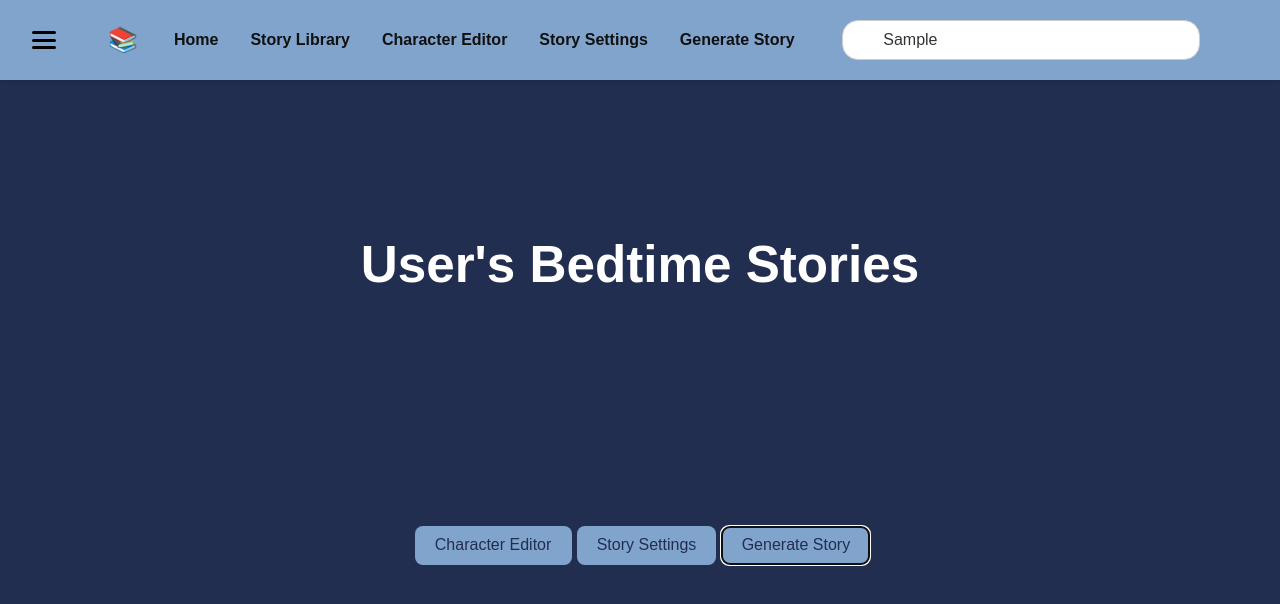
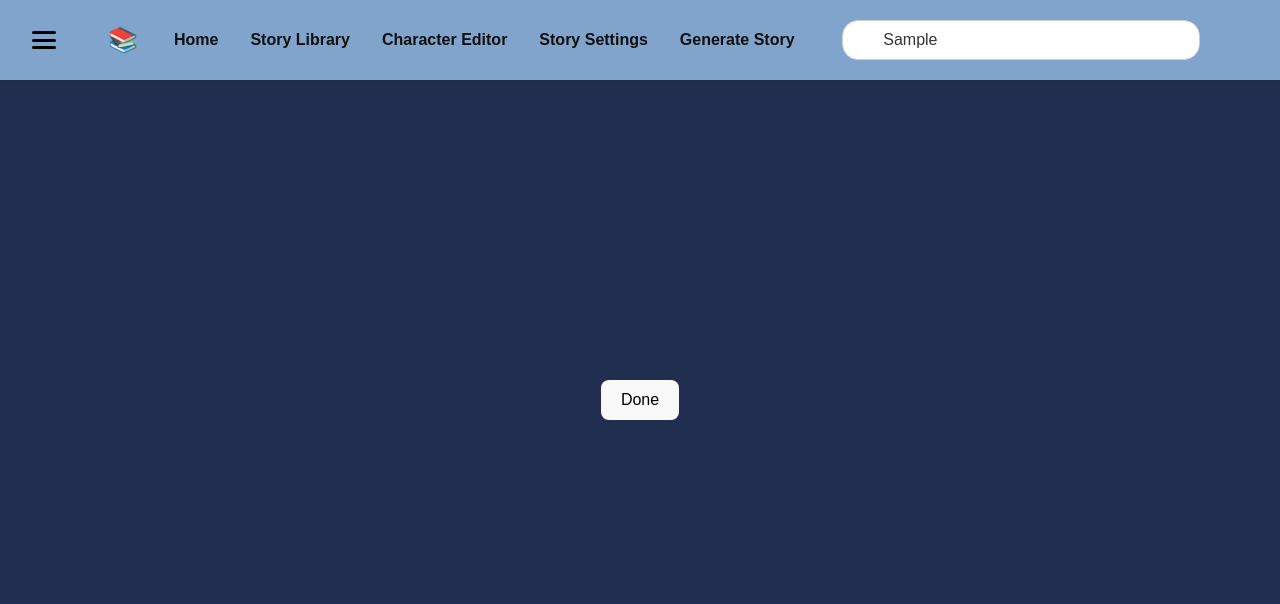
Before and after one commit to juliaketchh/capstone_M_CS4273Spring2025, a React (Vite) app in the folder frontend/bedtime_stories_webapp/: page / in a window 1280 px wide. Both pictures are taken after typing "Sample" into the empty fields and a click on the button "Generate Story". Shown: the top 604 px of the page. Built offline with nearby package versions, Linux system fonts and the light colour scheme.

Commit message:
"added functional buttons connected to components"

```diff
--- /dev/null
+++ b/frontend/bedtime_stories_webapp/src/components/char_edit.jsx
@@ -0,0 +1,8 @@
+export default function CharEdit({ onClose }) {
+    return (
+      <>
+        {/* your editor UI */}
+        <button onClick={onClose}>Done</button>
+      </>
+    );
+  }
--- /dev/null
+++ b/frontend/bedtime_stories_webapp/src/components/generate.jsx
@@ -0,0 +1,8 @@
+export default function StoryGenerate({ onClose }) {
+    return (
+      <>
+        {/* your editor UI */}
+        <button onClick={onClose}>Done</button>
+      </>
+    );
+  }
--- /dev/null
+++ b/frontend/bedtime_stories_webapp/src/components/library.jsx
@@ -0,0 +1,8 @@
+export default function StoryLibrary({ onClose }) {
+    return (
+      <>
+        {/* your editor UI */}
+        <button onClick={onClose}>Done</button>
+      </>
+    );
+  }
--- a/frontend/bedtime_stories_webapp/src/pages/App.jsx
+++ b/frontend/bedtime_stories_webapp/src/pages/App.jsx
@@ -1,32 +1,81 @@
 import { useState } from 'react'
 import '../styles/App.css'
 import Header from '../components/Header'
+import CharEdit from '../components/char_edit.jsx';
+import StoryLibrary from '../components/library.jsx';
+import StoryGenerate from '../components/generate.jsx';
 
 function App() {
-  const [count, setCount] = useState(0)
+  // 'menu'   = main menu
+  // 'edit'   = character editor
+  // 'library' = story library
+  // 'generate' = story generator
+  const [view, setView] = useState('menu');
 
+  // Decide what to render based on the current view
+  switch (view) {
+    case 'edit':
       return (
         <>
-      <Header /> {/* This part adds new header */}
+          <Header />
+          <CharEdit onClose={() => setView('menu')} />
+        </>
+      );
 
-      <h1>User's Bedtime Stories</h1>
+    case 'library':
+      return (
+        <>
+          <Header />
+          <StoryLibrary onClose={() => setView('menu')} />
+        </>
+      );
+
+    case 'generate':
+      return (
+        <>
+          <Header />
+          <StoryGenerate onClose={() => setView('menu')} />
+        </>
+      );
+
+    default: // 'menu'
+      return (
+        <>
+          <Header />
+
+          <h1>User&#39;s Bedtime Stories</h1>
+
           <div className="card">
-        <div class="divider"/>
-        <button class="button">
+            <div className="divider" />
+
+            <button
+              className="button"
+              onClick={() => setView('edit')}
+            >
               Character Editor
             </button>
-        <div class="divider"/>
-        <button class="button">
-          Story Settings
+
+            <div className="divider" />
+
+            <button
+              className="button"
+              onClick={() => setView('library')}
+            >
+              Story Library
             </button>
-        <div class="divider"/>
-        <button class="button">
+
+            <div className="divider" />
+
+            <button
+              className="button"
+              onClick={() => setView('generate')}
+            >
               Generate Story
             </button>
           </div>
-
         </>
-  )
+      );
+  }
 }
 
-export default App
+export default App;
```
Lines whose indentation alone changed are shown as unchanged.
